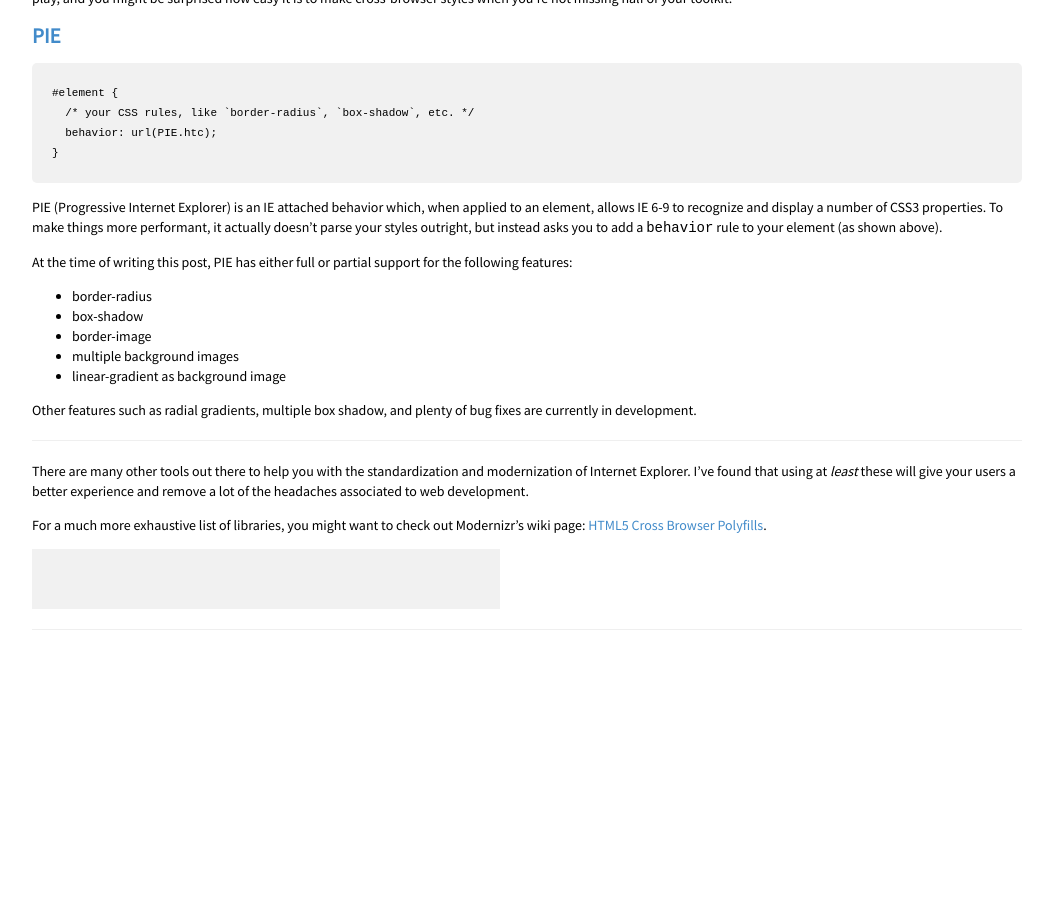
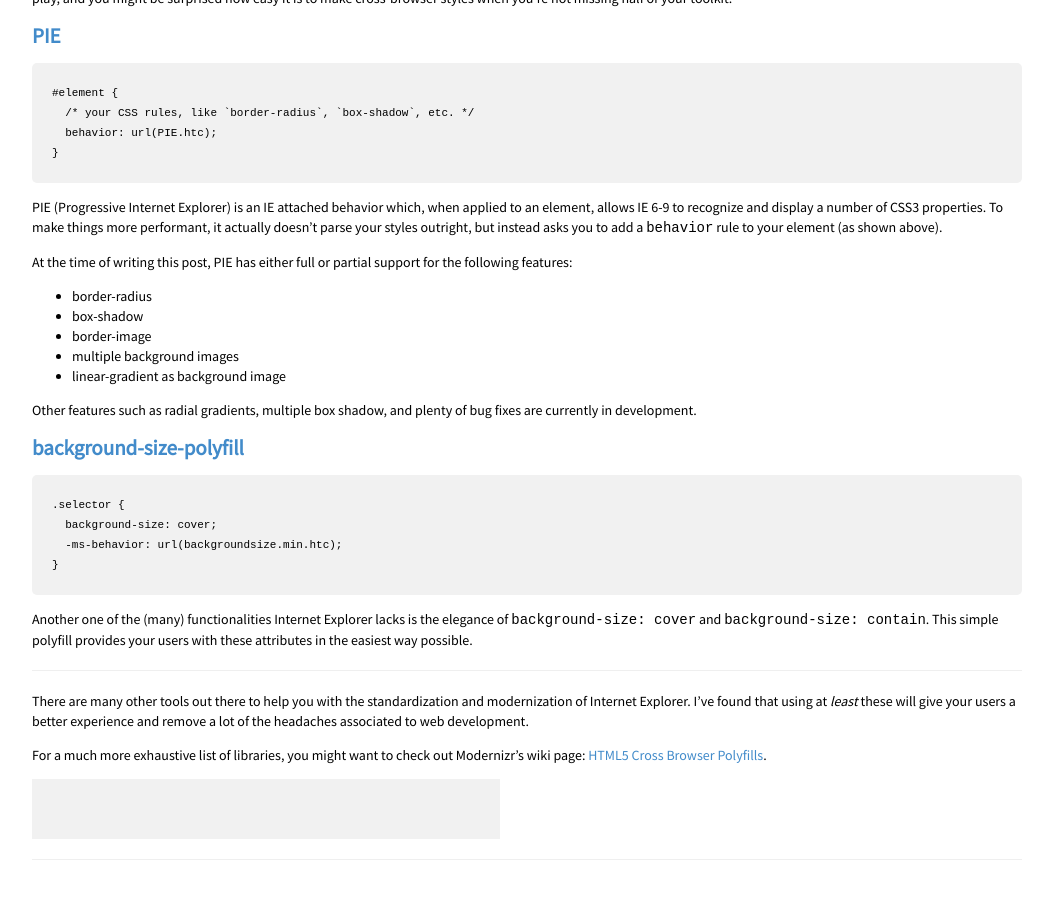
Before and after one commit to syntaqx/syntaqx.github.io, a Jekyll site: the page built from _posts/2014-04-10-easy-internet-explorer-support.md, in a window 1280 px wide and 900 px high, scrolled down 1305 px. Shown: the whole window, without its empty margins (113-1166 px from the left). Built offline with Jekyll 4.4.1, drawn with Linux system fonts in a browser that asks for light colours; nearby versions of some CDN libraries; Markdown is read by kramdown in place of the engine named in the settings; comment, search, counter and statistics services are not loaded; before the commit the page ends 1975 px from its top, so only the background shows below that; some of the changed lines change nothing that is shown.

Commit message:
adding the background-size-polyfill to the IE post

```diff
--- a/_config.yml
+++ b/_config.yml
@@ -5,4 +5,5 @@ rdiscount:
   extensions: [smart]
 
 # Configuration options
+name: syntaqx
 url: http://syntaqx.com
--- a/_layouts/default.html
+++ b/_layouts/default.html
@@ -4,14 +4,31 @@
   <meta charset="utf-8">
   <meta http-equiv="X-UA-Compatible" content="IE=edge">
 
-  <title>{{ page.title }} - syntaqx</title>
+  <title>{% if page.title %}{{ page.title }} &ndash; {% endif %}{{ site.name }}</title>
+  <meta name="author" content="{{ site.name }}">
   <meta name="viewport" content="width=device-width, initial-scale=1">
 
+  <!-- Twitter Card Data -->
+  <meta name="twitter:card" content="summary">
+  <meta name="twitter:site" content="@syntaqx">
+  <meta name="twitter:title" content="{% if page.title %}{{ page.title }} &ndash;{% endif %}{{ site.name }}">
+  <meta name="twitter:creator" content="@syntaqx">
+  <meta name="twitter:image" content="{{ site.url }}/img/opengraph.png">
+
+  <!-- Open Graph Data -->
+  <meta name="og:title" content="{{ page.title }}">
+  <meta name="og:type" content="article">
+  <meta name="og:url" content="{{ page.url }}">
+  <meta name="og:image" content="{{ site.url }}/img/opengraph.png">
+  <meta name="og:site_name" content="{{ site.name }}">
+  <meta name="fb:admins" content="1219924231">
+
+  <!-- styles -->
   <link rel="stylesheet" href="//fonts.googleapis.com/css?family=Source+Sans+Pro">
   <link rel="stylesheet" href="//cdnjs.cloudflare.com/ajax/libs/normalize/3.0.0/normalize.min.css">
   <link rel="stylesheet" href="//cdnjs.cloudflare.com/ajax/libs/font-awesome/4.0.3/css/font-awesome.min.css">
-
   <link rel="stylesheet" href="/css/main.css?{{ site.time | date: "%Y%m%d%g%m%s" }}">
+  <!-- end styles -->
 </head>
 <body>
 
--- a/_posts/2014-04-10-easy-internet-explorer-support.md
+++ b/_posts/2014-04-10-easy-internet-explorer-support.md
@@ -90,6 +90,17 @@ the following features:
 Other features such as radial gradients, multiple box shadow, and plenty of bug
 fixes are currently in development.
 
+## [background-size-polyfill](https://github.com/louisremi/background-size-polyfill)
+
+    .selector {
+      background-size: cover;
+      -ms-behavior: url(backgroundsize.min.htc);
+    }
+
+Another one of the (many) functionalities Internet Explorer lacks is the
+elegance of `background-size: cover` and `background-size: contain`. This simple
+polyfill provides your users with these attributes in the easiest way possible.
+
 - - -
 
 There are many other tools out there to help you with the standardization and
```
Also changed, not shown: img/opengraph.png (added).
